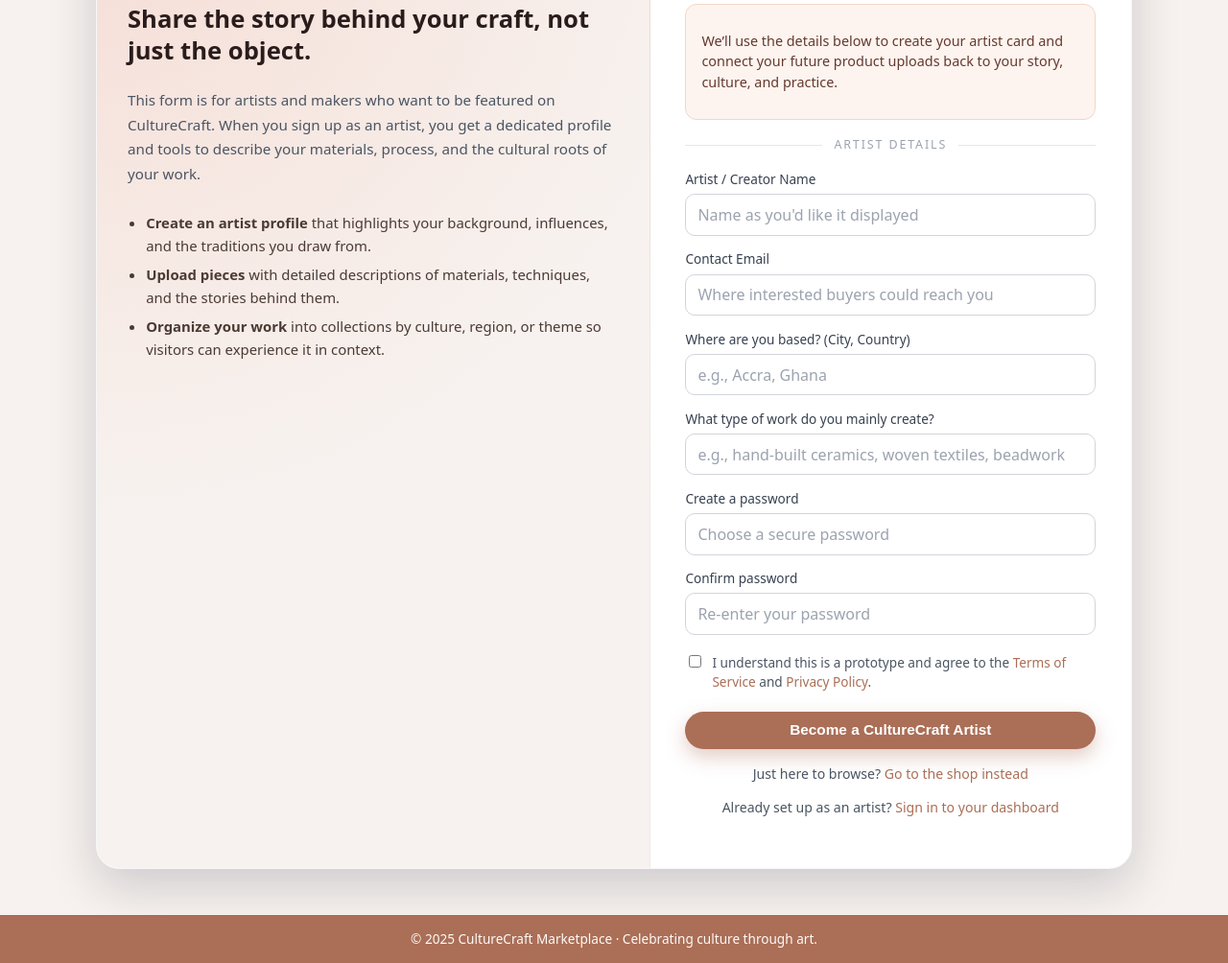
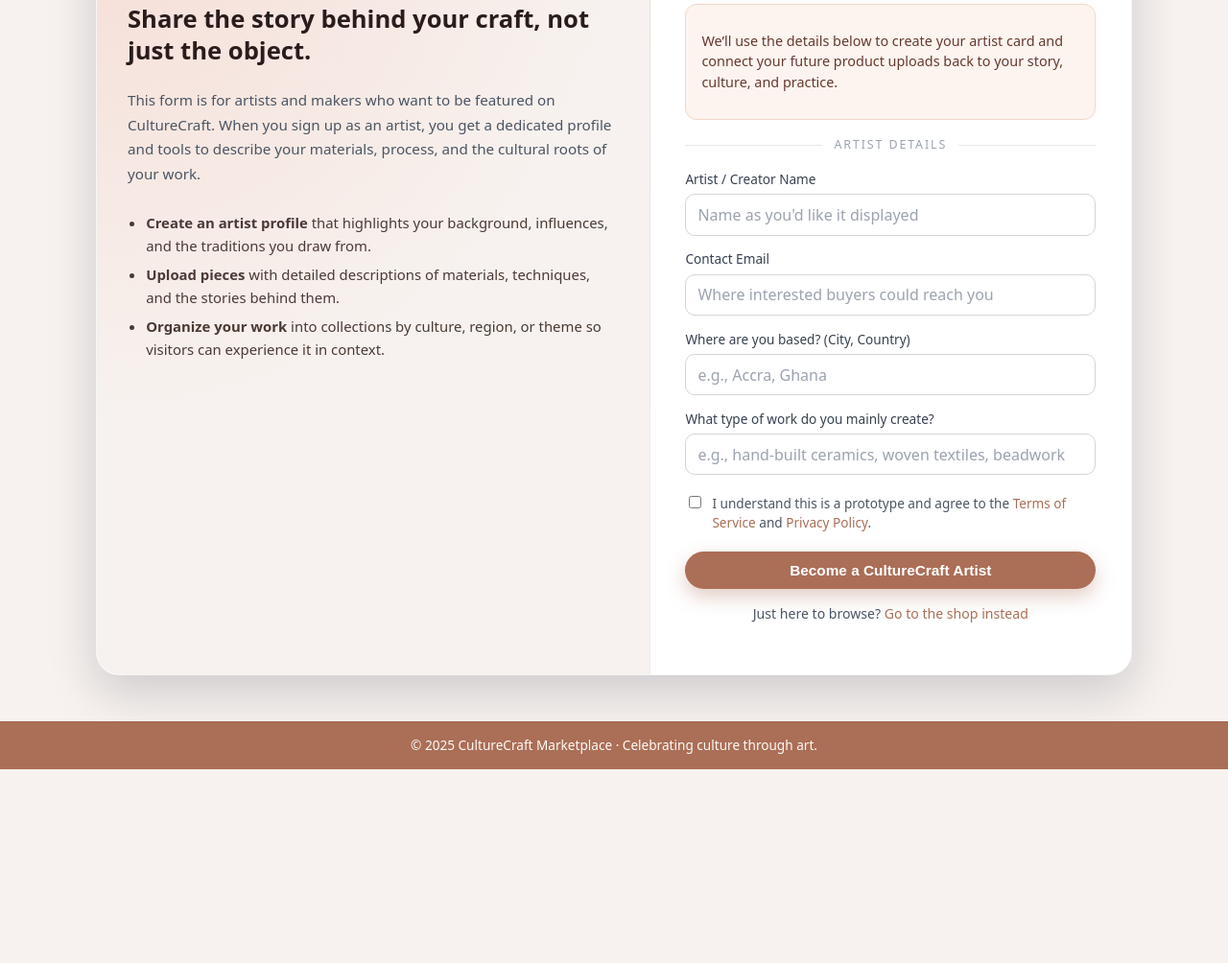
Before and after one commit to ssekye01/culturecraft, a website: page public/signup.html in a window 1280 px wide. Shown: the part 269-1273 px from the top of the page at 96% size. After the commit the page ends 1071 px from the top, so only its background shows below. Drawn offline with Linux system fonts and the light colour scheme.

Commit message:
Remove password fields from signup.html
Removed password input fields and related links from the signup form.

```diff
--- a/public/signup.html
+++ b/public/signup.html
@@ -124,7 +124,7 @@
                   />
                 </div>
 
-                <div class="input-group">
+                <!-- <div class="input-group">
                   <label for="signupPassword">Create a password</label>
                   <input
                     type="password"
@@ -142,7 +142,7 @@
                     placeholder="Re-enter your password"
                     required
                   />
-                </div>
+                </div> -->
 
                 <label class="terms">
                   <input type="checkbox" required />
@@ -164,10 +164,7 @@
                 <a href="shop.html">Go to the shop instead</a>
               </p>
 
-              <p class="switch-form" style="margin-top: 0.3rem;">
-                Already set up as an artist?
-                <a href="signin.html">Sign in to your dashboard</a>
-              </p>
+
             </div>
 
             <!-- User Dashboard (after login) - hidden by default -->
```
